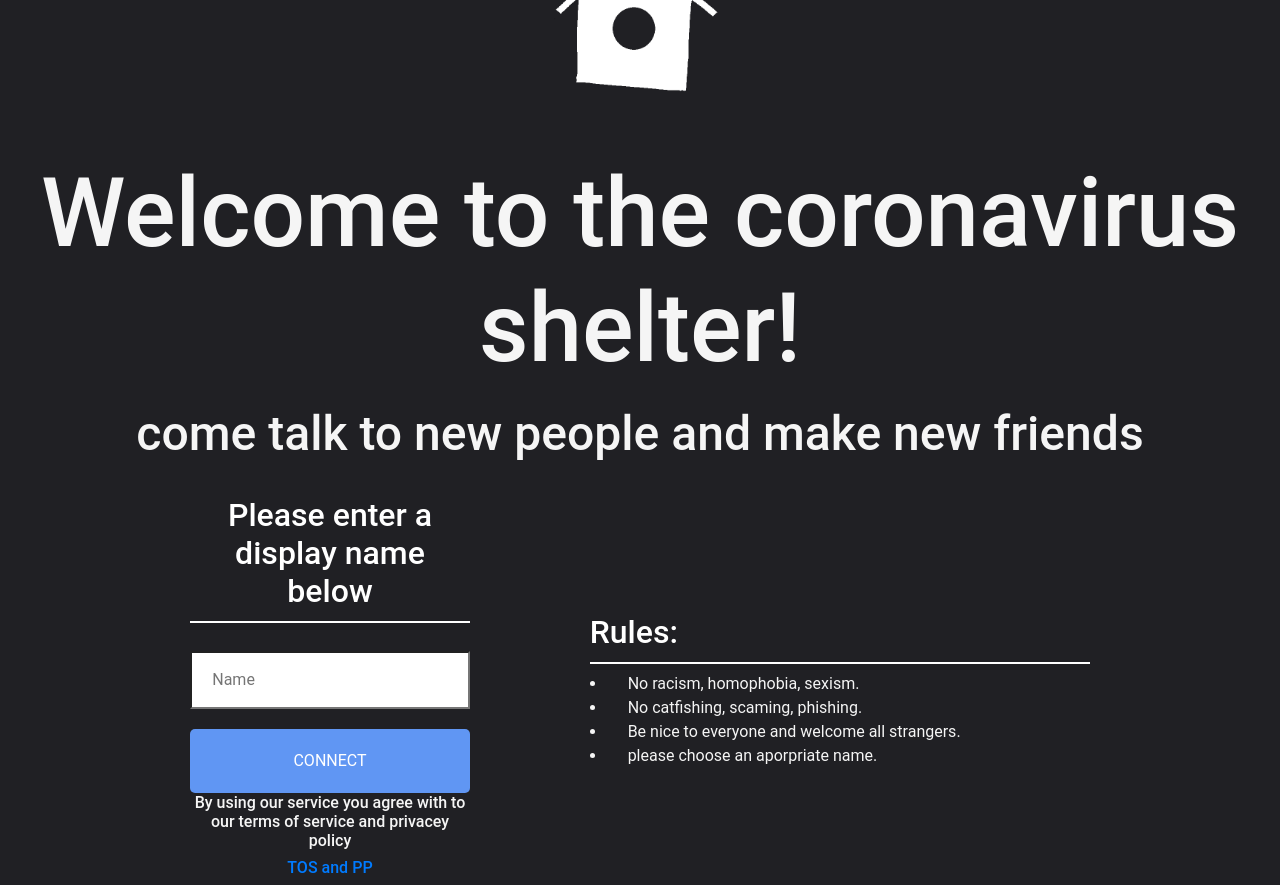
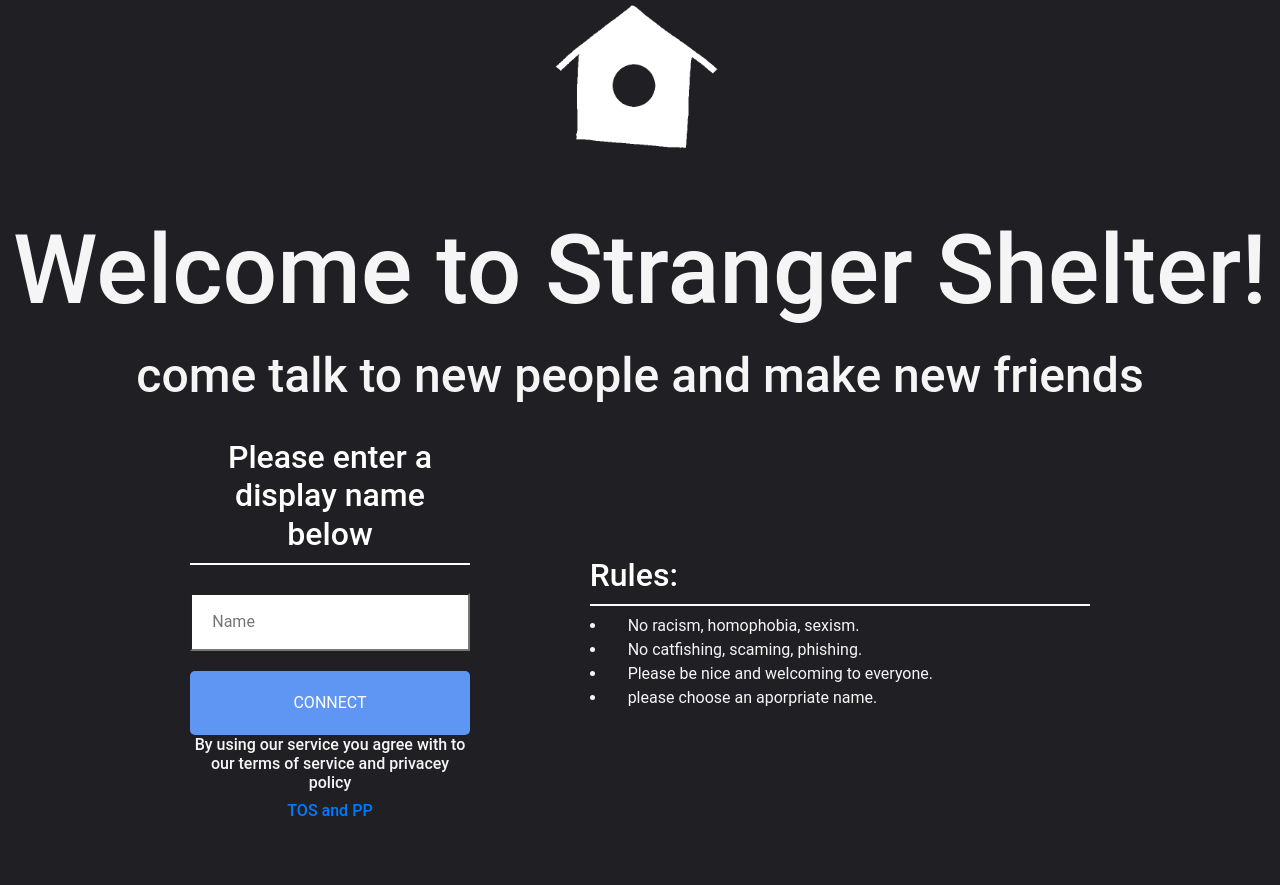
Before and after one commit to David-Xia0/StrangerShelter, a React (Create React App) app in the folder frontend/: page / in a window 1280 px wide. After the commit the page ends 828 px from the top, so only its background shows below. Built offline with nearby package versions, Linux system fonts and the light colour scheme; no server answers.

Commit message:
added some meta data to index.html

```diff
--- a/frontend/public/index.html
+++ b/frontend/public/index.html
@@ -2,14 +2,14 @@
 <html lang="en">
   <head>
     <meta charset="utf-8" />
-    <link rel="icon" href="%PUBLIC_URL%/housetest.ico" />
+    <link rel="icon" href="%PUBLIC_URL%/house256.ico" />
     <meta name="viewport" content="width=device-width, initial-scale=1" />
     <meta name="theme-color" content="#000000" />
     <meta
       name="description"
       content="shelter"
     />
-    <link rel="apple-touch-icon" href="%PUBLIC_URL%/house192.png" />
+    <link rel="apple-touch-icon" href="%PUBLIC_URL%/house256.png" />
     <!--
       manifest.json provides metadata used when your web app is installed on a
       user's mobile device or desktop. See https://developers.google.com/web/fundamentals/web-app-manifest/
@@ -28,6 +28,11 @@
   </head>
   <body>
     <noscript>You need to enable JavaScript to run this app.</noscript>
+    <meta name="keywords" content="Stranger, Strangers, talk, communication, meet, new, community, omegle, friends">
+    <meta name="description" content="Stranger Shelter is a great place to meet new people. Come talk to strangers and make new friends!">
+    <meta name="url" content="https://strangershelter.com">
+    <meta name="copyright" content="StrangerShelter">
+
     <div id="root"></div>
     <!--
       This HTML file is a template.
--- a/frontend/src/components/joinpage/JoinPage.js
+++ b/frontend/src/components/joinpage/JoinPage.js
@@ -29,7 +29,7 @@ export default function EnterChatRoom() {
   return (
     <div className="joinOuterContainer">
       <img className="logo" src={logo} />
-      <h1 className="title">Welcome to the coronavirus shelter!</h1>
+      <h1 className="title">Welcome to Stranger Shelter!</h1>
       <h1 className="titleDescription"> come talk to new people and make new friends </h1>
       <div className="joinHorizontalContainer">
         <div className="joinInnerContainer">
@@ -55,7 +55,7 @@ export default function EnterChatRoom() {
           <h1 className="heading"> Rules:  </h1>
           <li className="rulesText"> &nbsp;&nbsp;&nbsp;&nbsp;No racism, homophobia, sexism.</li>
           <li className="rulesText"> &nbsp;&nbsp;&nbsp;&nbsp;No catfishing, scaming, phishing.</li>
-          <li className="rulesText"> &nbsp;&nbsp;&nbsp;&nbsp;Be nice to everyone and welcome all strangers.</li>
+          <li className="rulesText"> &nbsp;&nbsp;&nbsp;&nbsp;Please be nice and welcoming to everyone.</li>
           <li className="rulesText"> &nbsp;&nbsp;&nbsp;&nbsp;please choose an aporpriate name.</li>
         </div>
       </div>
```
